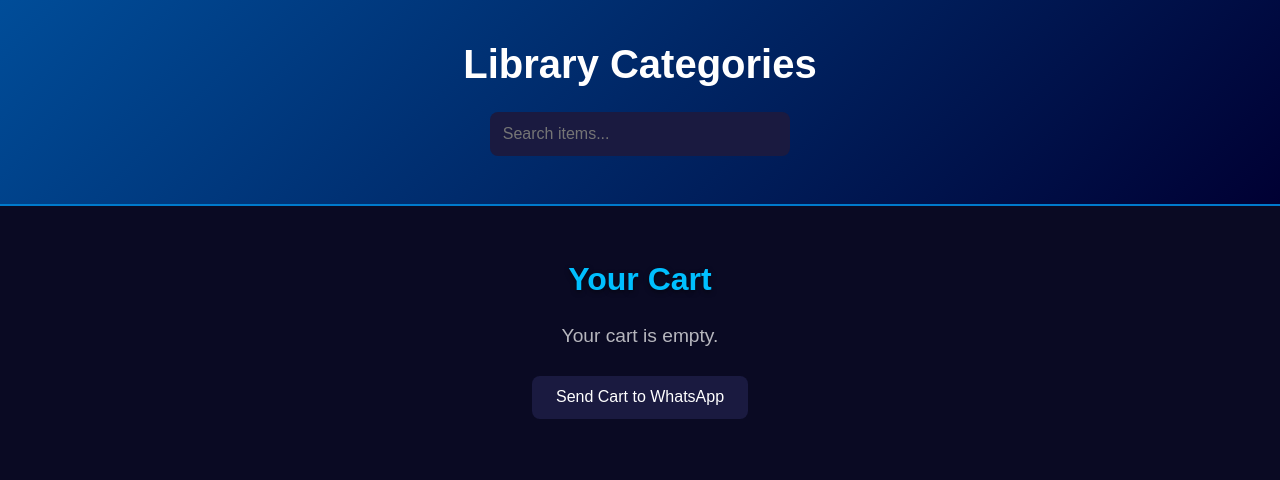
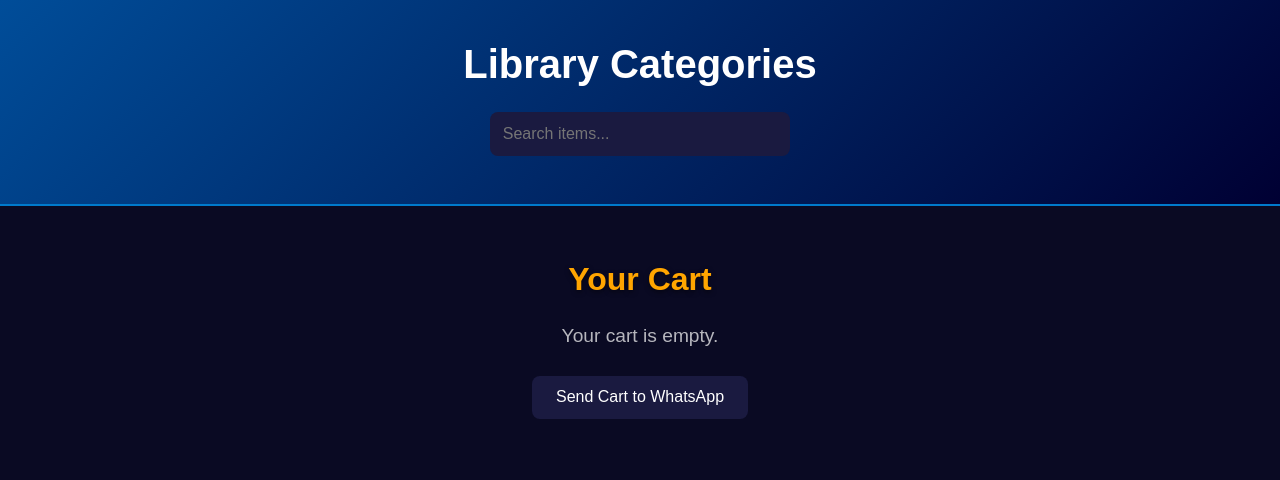
Before and after one commit to brengy/Crystal, a plain HTML site: page index.html in a window 1280 px wide. Shown: the top 480 px of the page. Drawn offline with Linux system fonts and the light colour scheme.

Commit message:
Update styles.css

```diff
--- a/styles.css
+++ b/styles.css
@@ -175,7 +175,7 @@ header h1 {
 
 .cart-section h2 {
   font-size: 2rem;
-  color: #00bfff; /* Bright blue */
+  color: orange; /* Bright blue */
   margin-bottom: 1rem;
   text-shadow: 0 2px 5px rgba(0, 0, 0, 0.5);
   animation: slideInLeft 1s ease-in-out;
```
